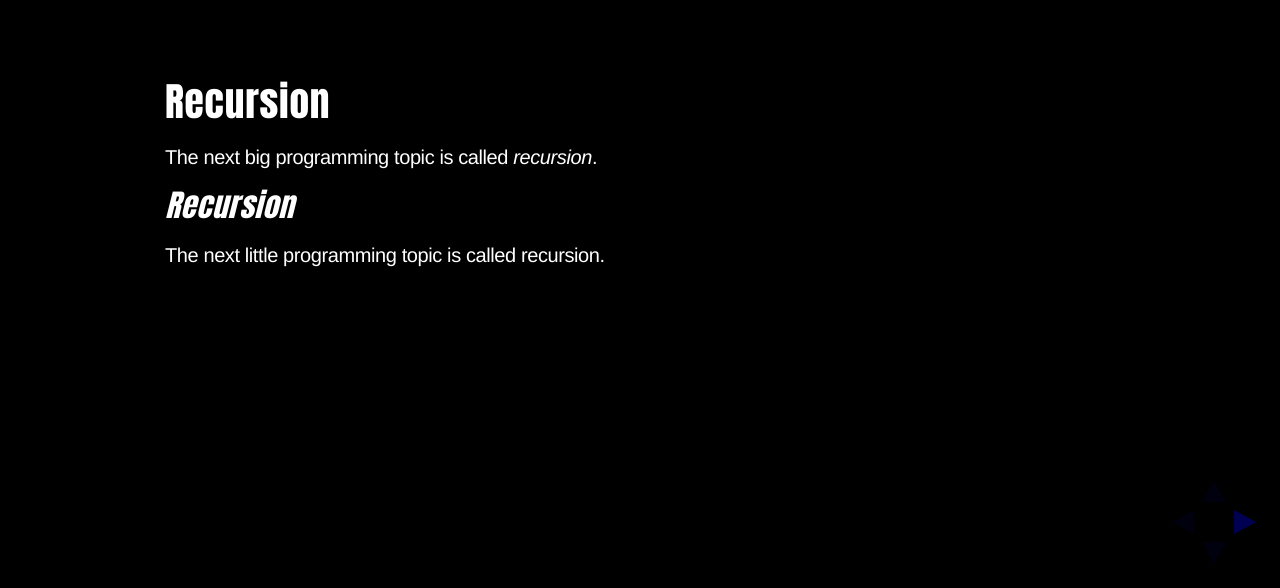
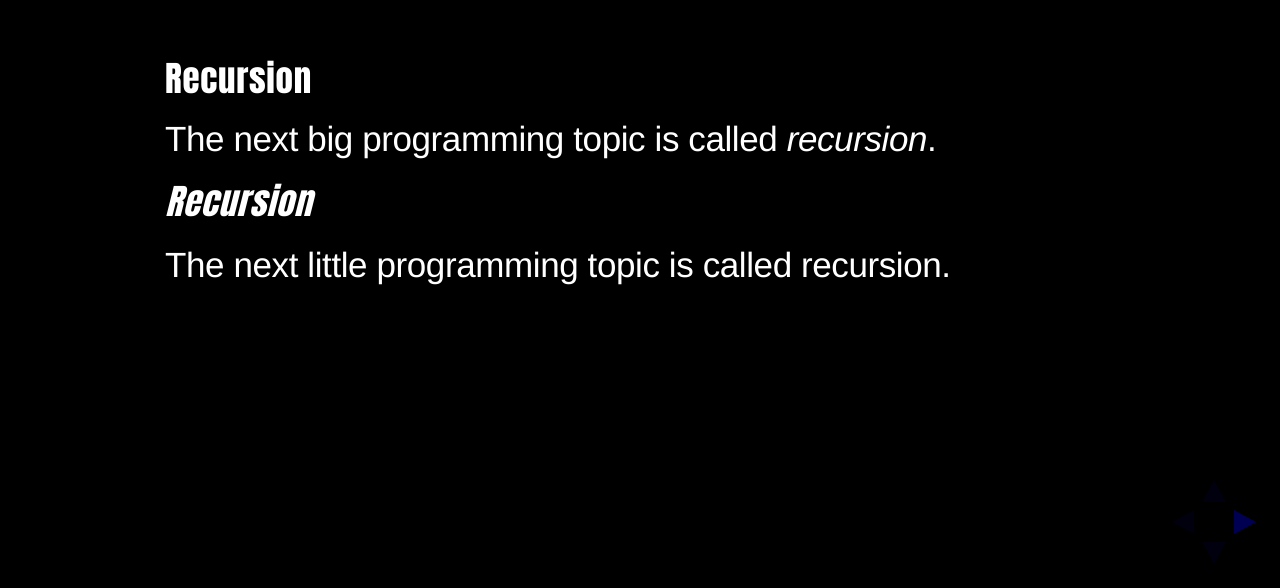
Before and after one commit to hongliliu/astr2600_notebooks, a plain HTML site: page Recursion.html in a window 1280 px wide. Shown: the part 212-800 px from the top of the page. Drawn offline with nearby package versions, Linux system fonts and the light colour scheme; some packages are replaced by stand-ins of ours; a web font is replaced by a local one.

Commit message:
Recursion.html added/updated

```diff
--- a/Recursion.html
+++ b/Recursion.html
@@ -1806,6 +1806,9 @@ reveal.p {
     font-size: 35px;
     font-weight: bold;
 }
+html, body, .reveal div, .reveal span, .reveal applet, .reveal object, .reveal iframe, .reveal h1, .reveal h2, .reveal h3, .reveal h4, .reveal h5, .reveal h6, .reveal p, .reveal blockquote, .reveal pre, .reveal a, .reveal abbr, .reveal acronym, .reveal address, .reveal big, .reveal cite, .reveal code, .reveal del, .reveal dfn, .reveal em, .reveal img, .reveal ins, .reveal kbd, .reveal q, .reveal s, .reveal samp, .reveal small, .reveal strike, .reveal strong, .reveal sub, .reveal sup, .reveal tt, .reveal var, .reveal b, .reveal u, .reveal i, .reveal center, .reveal dl, .reveal dt, .reveal dd, .reveal ol, .reveal ul, .reveal li, .reveal fieldset, .reveal form, .reveal label, .reveal legend, .reveal table, .reveal caption, .reveal tbody, .reveal tfoot, .reveal thead, .reveal tr, .reveal th, .reveal td, .reveal article, .reveal aside, .reveal canvas, .reveal details, .reveal embed, .reveal figure, .reveal figcaption, .reveal footer, .reveal header, .reveal hgroup, .reveal menu, .reveal nav, .reveal output, .reveal ruby, .reveal section, .reveal summary, .reveal time, .reveal mark, .reveal audio, video {
+    font-size: 35px;
+}
 reveal {
     font-size: 35px;
     font-weight: bold;
```
